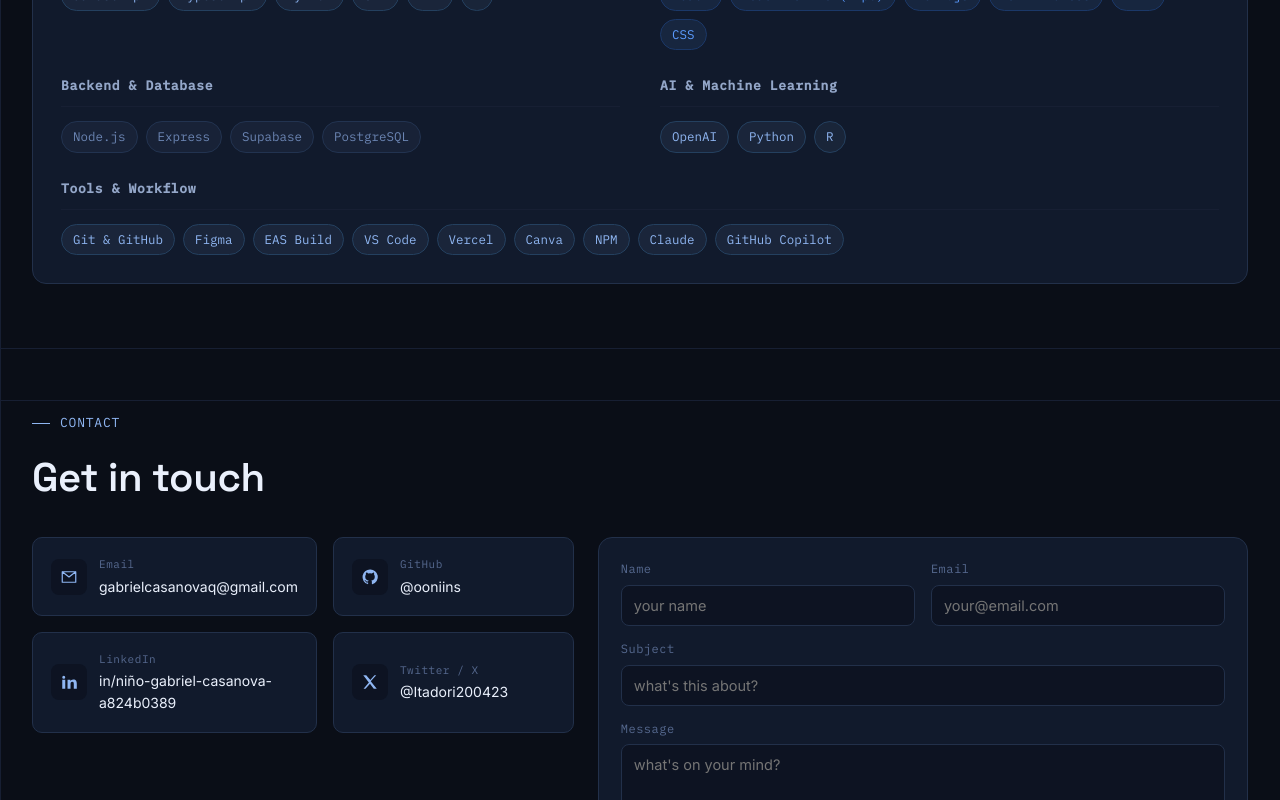
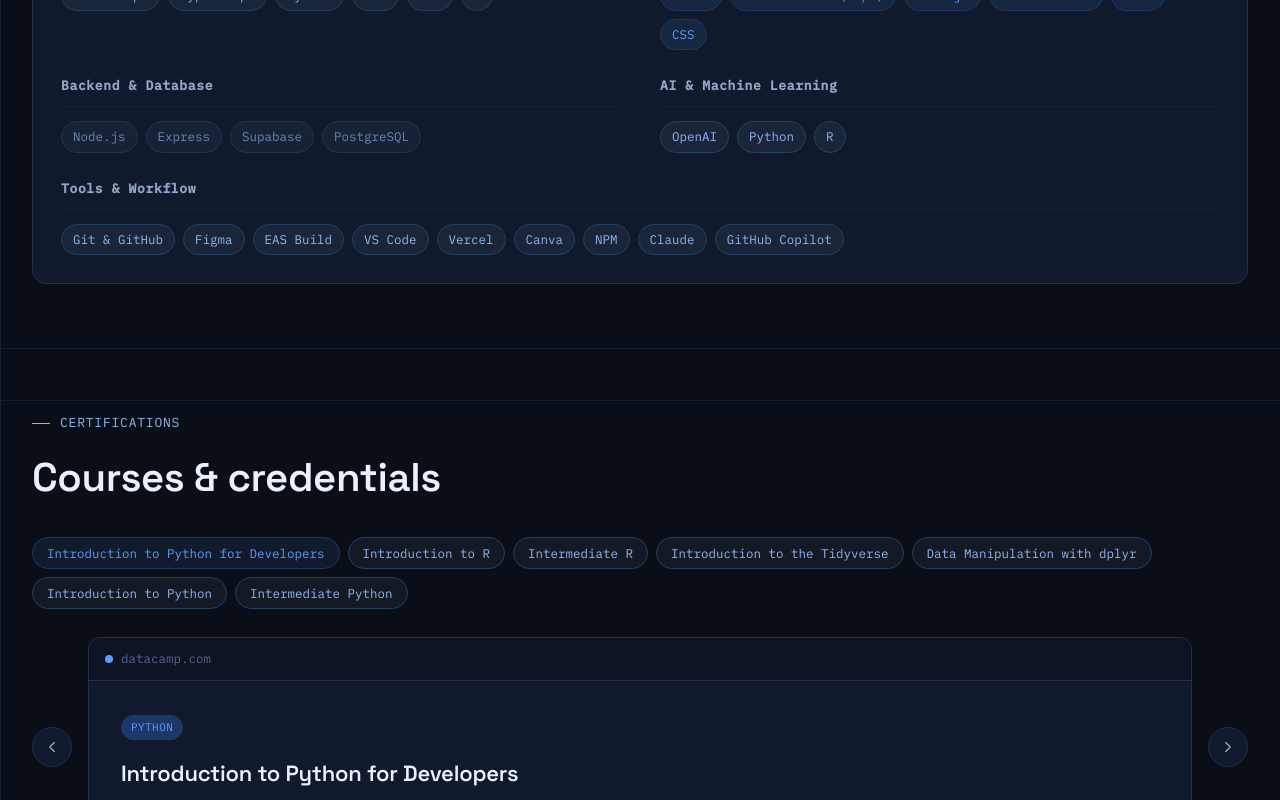
Before and after one commit to ooniins/Casanova_Portfolio, a React (Vite) app: page / in a window 1280 px wide. Shown: the part 2000-2800 px from the top of the page. Built offline with nearby package versions, Linux system fonts and the light colour scheme.

Commit message:
Feat: Added Certifications tab

```diff
--- a/src/App.jsx
+++ b/src/App.jsx
@@ -2,6 +2,7 @@
 import About from "./components/About";
 import Projects from "./components/Projects";
 import Skills from "./components/Skills";
+import Certifications from "./components/Certifications";
 import Contact from "./components/Contact";
 import Footer from "./components/Footer";
 
@@ -13,6 +14,7 @@
         <About />
         <Projects />
         <Skills />
+        <Certifications />
         <Contact />
       </main>
       <Footer />
--- /dev/null
+++ b/src/components/Certifications.css
@@ -0,0 +1,192 @@
+.cert-tag-row {
+  display: flex;
+  flex-wrap: wrap;
+  gap: 8px;
+  margin-bottom: 28px;
+}
+
+.cert-tag {
+  font-family: var(--font-mono);
+  font-size: 12.5px;
+  padding: 7px 14px;
+  border-radius: 999px;
+  border: 1px solid var(--blue-soft-dim);
+  color: var(--blue-soft);
+  background: rgba(143, 182, 242, 0.07);
+  transition: border-color 0.15s ease, color 0.15s ease, background 0.15s ease;
+}
+
+.cert-tag:hover {
+  border-color: var(--ink-faint);
+  color: var(--ink);
+}
+
+.cert-tag.is-active {
+  border-color: var(--blue-dim);
+  color: var(--blue);
+  background: rgba(91, 155, 255, 0.09);
+}
+
+.cert-carousel {
+  display: flex;
+  align-items: center;
+  gap: 16px;
+  margin-bottom: 20px;
+}
+
+.cert-arrow {
+  flex-shrink: 0;
+  width: 40px;
+  height: 40px;
+  border-radius: 50%;
+  border: 1px solid var(--line);
+  background: var(--bg-raised);
+  color: var(--ink-dim);
+  display: grid;
+  place-items: center;
+  transition: border-color 0.15s ease, color 0.15s ease;
+}
+
+.cert-arrow:hover {
+  border-color: var(--blue-dim);
+  color: var(--blue);
+}
+
+.cert-card {
+  flex: 1;
+  min-width: 0;
+  border: 1px solid var(--line);
+  border-radius: 12px;
+  overflow: hidden;
+  background: var(--bg-raised);
+  animation: cert-fade-in 0.25s ease;
+}
+
+@keyframes cert-fade-in {
+  from {
+    opacity: 0;
+    transform: translateY(6px);
+  }
+  to {
+    opacity: 1;
+    transform: translateY(0);
+  }
+}
+
+@media (prefers-reduced-motion: reduce) {
+  .cert-card {
+    animation: none;
+  }
+}
+
+.cert-card__bar {
+  display: flex;
+  align-items: center;
+  gap: 8px;
+  padding: 11px 16px;
+  border-bottom: 1px solid var(--line);
+  background: var(--bg-inset);
+}
+
+.cert-card__dot {
+  width: 8px;
+  height: 8px;
+  border-radius: 50%;
+  background: var(--blue);
+}
+
+.cert-card__path {
+  font-family: var(--font-mono);
+  font-size: 12.5px;
+  color: var(--ink-faint);
+}
+
+.cert-card__body {
+  padding: 32px;
+}
+
+.cert-card__category {
+  display: inline-block;
+  font-family: var(--font-mono);
+  font-size: 11px;
+  letter-spacing: 0.04em;
+  padding: 4px 10px;
+  border-radius: 999px;
+  background: var(--blue-dim);
+  color: var(--blue);
+  text-transform: uppercase;
+  margin-bottom: 16px;
+}
+
+.cert-card__title {
+  font-size: 22px;
+  margin-bottom: 14px;
+}
+
+.cert-card__meta {
+  display: flex;
+  align-items: center;
+  gap: 10px;
+  font-family: var(--font-mono);
+  font-size: 13px;
+  color: var(--ink-dim);
+  flex-wrap: wrap;
+}
+
+.cert-card__meta-dot {
+  width: 3px;
+  height: 3px;
+  border-radius: 50%;
+  background: var(--ink-faint);
+}
+
+.cert-dots {
+  display: flex;
+  justify-content: center;
+  gap: 8px;
+  margin-bottom: 12px;
+}
+
+.cert-dot {
+  width: 8px;
+  height: 8px;
+  padding: 0;
+  border: none;
+  border-radius: 50%;
+  background: var(--line);
+  cursor: pointer;
+  transition: background 0.15s ease, width 0.15s ease;
+}
+
+.cert-dot:hover {
+  background: var(--ink-faint);
+}
+
+.cert-dot.is-active {
+  background: var(--blue);
+  width: 20px;
+  border-radius: 4px;
+}
+
+.cert-count {
+  text-align: center;
+  font-family: var(--font-mono);
+  font-size: 12px;
+  color: var(--ink-faint);
+}
+
+@media (max-width: 600px) {
+  .cert-carousel {
+    gap: 8px;
+  }
+  .cert-arrow {
+    width: 34px;
+    height: 34px;
+  }
+  .cert-card__body {
+    padding: 20px;
+  }
+  .cert-card__title {
+    font-size: 18px;
+  }
+}
--- /dev/null
+++ b/src/components/Certifications.jsx
@@ -0,0 +1,96 @@
+import { useState, useEffect } from "react";
+import Icon from "./Icon";
+import { certifications } from "../data/portfolioData";
+import "../styles/shared.css";
+import "./Certifications.css";
+
+export default function Certifications() {
+  const [index, setIndex] = useState(0);
+
+  const goNext = () => setIndex((i) => (i + 1) % certifications.length);
+  const goPrev = () => setIndex((i) => (i - 1 + certifications.length) % certifications.length);
+
+  // arrow-key navigation while this section is in view
+  useEffect(() => {
+    const handleKey = (e) => {
+      const section = document.getElementById("certifications");
+      if (!section) return;
+      const rect = section.getBoundingClientRect();
+      const inView = rect.top < window.innerHeight && rect.bottom > 0;
+      if (!inView) return;
+      if (e.key === "ArrowRight") goNext();
+      if (e.key === "ArrowLeft") goPrev();
+    };
+    window.addEventListener("keydown", handleKey);
+    return () => window.removeEventListener("keydown", handleKey);
+    // eslint-disable-next-line react-hooks/exhaustive-deps
+  }, []);
+
+  const current = certifications[index];
+
+  return (
+    <section id="certifications" className="section">
+      <div className="container">
+        <div className="section-eyebrow">CERTIFICATIONS</div>
+        <h2 className="section-title">Courses & credentials</h2>
+
+        {/* Click any certificate title to jump the slideshow straight to it */}
+        <ul className="cert-tag-row">
+          {certifications.map((c, i) => (
+            <li key={c.title}>
+              <button
+                className={`cert-tag ${i === index ? "is-active" : ""}`}
+                onClick={() => setIndex(i)}
+              >
+                {c.title}
+              </button>
+            </li>
+          ))}
+        </ul>
+
+        <div className="cert-carousel">
+          <button className="cert-arrow" aria-label="Previous certificate" onClick={goPrev}>
+            <Icon name="chevronLeft" size={18} />
+          </button>
+
+          <div className="cert-card" key={current.title}>
+            <div className="cert-card__bar">
+              <span className="cert-card__dot" />
+              <span className="cert-card__path">{current.issuer.toLowerCase()}.com</span>
+            </div>
+            <div className="cert-card__body">
+              <span className="cert-card__category">{current.category}</span>
+              <h3 className="cert-card__title">{current.title}</h3>
+              <div className="cert-card__meta">
+                <span>{current.issuer}</span>
+                <span className="cert-card__meta-dot" />
+                <span>{current.date}</span>
+                <span className="cert-card__meta-dot" />
+                <span>{current.hours}</span>
+              </div>
+            </div>
+          </div>
+
+          <button className="cert-arrow" aria-label="Next certificate" onClick={goNext}>
+            <Icon name="chevronRight" size={18} />
+          </button>
+        </div>
+
+        <div className="cert-dots">
+          {certifications.map((c, i) => (
+            <button
+              key={c.title}
+              className={`cert-dot ${i === index ? "is-active" : ""}`}
+              aria-label={`Go to ${c.title}`}
+              onClick={() => setIndex(i)}
+            />
+          ))}
+        </div>
+
+        <div className="cert-count">
+          {index + 1} / {certifications.length}
+        </div>
+      </div>
+    </section>
+  );
+}
--- a/src/components/Icon.jsx
+++ b/src/components/Icon.jsx
@@ -26,6 +26,12 @@
   arrowDown: (
     <path d="M12 4v16m0 0-6-6m6 6 6-6" fill="none" stroke="currentColor" strokeWidth="1.6" strokeLinecap="round" strokeLinejoin="round" />
   ),
+  chevronLeft: (
+    <path d="M15 6 9 12l6 6" fill="none" stroke="currentColor" strokeWidth="1.8" strokeLinecap="round" strokeLinejoin="round" />
+  ),
+  chevronRight: (
+    <path d="M9 6l6 6-6 6" fill="none" stroke="currentColor" strokeWidth="1.8" strokeLinecap="round" strokeLinejoin="round" />
+  ),
   menu: (
     <path d="M4 7h16M4 12h16M4 17h16" fill="none" stroke="currentColor" strokeWidth="1.6" strokeLinecap="round" />
   ),
--- a/src/components/Navbar.jsx
+++ b/src/components/Navbar.jsx
@@ -9,9 +9,9 @@
   { id: "about", label: "About" },
   { id: "projects", label: "Projects" },
   { id: "skills", label: "Skills" },
+  { id: "certifications", label: "Certifications" },
   { id: "contact", label: "Contact" },
 ];
-
 export default function Navbar() {
   const active = useActiveSection(NAV_ITEMS.map((item) => item.id));
   const { time } = useClock();
--- a/src/data/portfolioData.js
+++ b/src/data/portfolioData.js
@@ -78,6 +78,16 @@
   },
 ];
 
+export const certifications = [
+  { title: "Introduction to Python for Developers", issuer: "DataCamp", date: "Feb 2026", hours: "3 hrs", category: "Python" },
+  { title: "Introduction to R", issuer: "DataCamp", date: "Mar 2026", hours: "4 hrs", category: "R" },
+  { title: "Intermediate R", issuer: "DataCamp", date: "Apr 2026", hours: "6 hrs", category: "R" },
+  { title: "Introduction to the Tidyverse", issuer: "DataCamp", date: "Apr 2026", hours: "4 hrs", category: "R" },
+  { title: "Data Manipulation with dplyr", issuer: "DataCamp", date: "May 2026", hours: "4 hrs", category: "R" },
+  { title: "Introduction to Python", issuer: "DataCamp", date: "May 2026", hours: "4 hrs", category: "Python" },
+  { title: "Intermediate Python", issuer: "DataCamp", date: "Jun 2026", hours: "4 hrs", category: "Python" },
+];
+
 export const skillGroups = [
   {
     title: "Languages",
```
